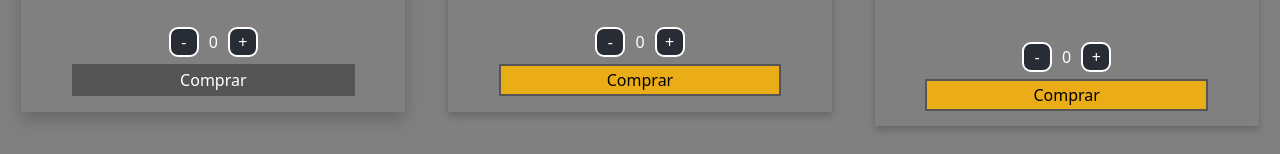
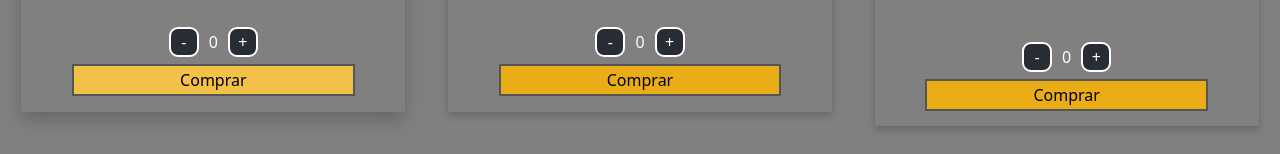
Before and after one commit to alvifernandez95/BrauereiEShop, a React (Create React App) app: page / in a window 1280 px wide. In both pictures the pointer is over the button 213 px from the left and 688 px from the top of the page. Shown: the part 608-762 px from the top of the page. Built offline with nearby package versions, Linux system fonts and the light colour scheme.

Commit message:
Realicé cambios menores en el estilo de algunos botones.

```diff
--- a/src/components/ItemCount/ItemCount.module.css
+++ b/src/components/ItemCount/ItemCount.module.css
@@ -44,8 +44,7 @@
 }
 
 .addProduct:hover {
-    background-color: #555555;
-    color: white;
+    background-color: #f3c048;
 }
 
 .containerCompraCounter{
```
